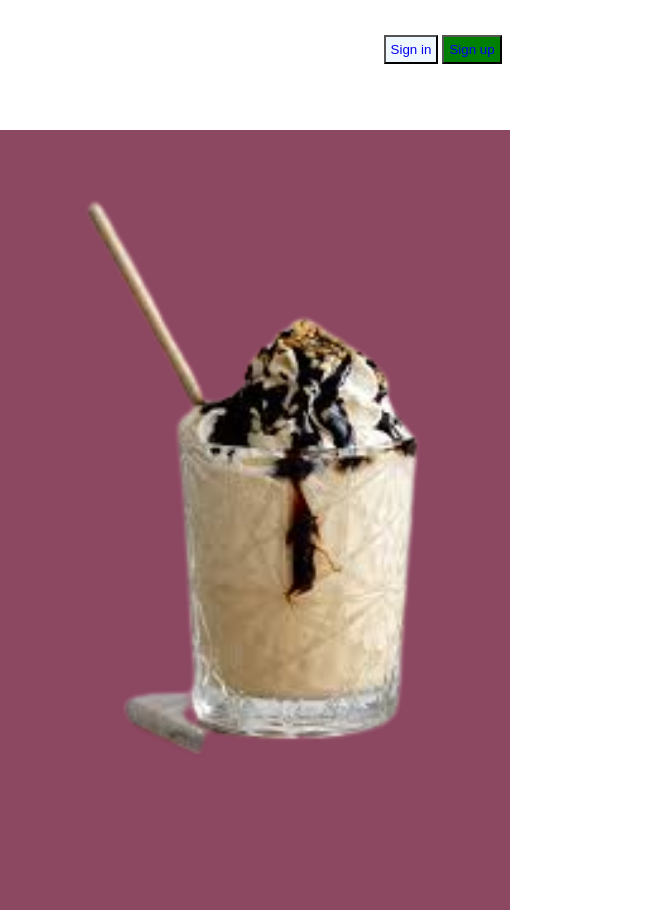
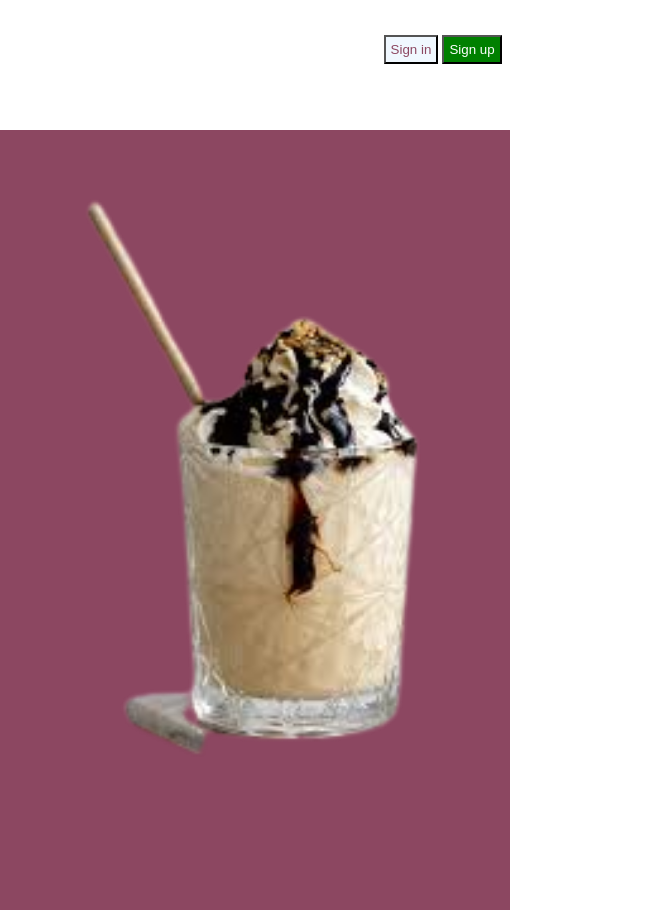
Before and after one commit to oyinwumi/honeyCof, a plain HTML site: page index.html in a window 1280 px wide. Shown: the full height of the page, 609-1280 px from the left. Drawn offline with Linux system fonts and the light colour scheme.

Commit message:
changing  link color

```diff
--- a/index.html
+++ b/index.html
@@ -14,8 +14,8 @@
             <p style="font-size: 28px; color:green ; font-family: 300;"><i>HoneyCof</i></p>
         </div>
         <div style="margin: 20px;">
-            <button type="button" style="background-color: aliceblue; color: gray; padding: 5px; "><a href="./signin.html" style="text-decoration:none ;">Sign in</a></button>
-            <button style="background-color: green; color:white; padding: 5px;"><a href="./signup.html" style="text-decoration:none ;">Sign up</a></button>
+            <button type="button" style="background-color: aliceblue; color: gray; padding: 5px; "><a href="./signin.html" style="text-decoration:none ; color:#8c4761;">Sign in</a></button>
+            <button style="background-color: green; color:white; padding: 5px;"><a href="./signup.html" style="text-decoration:none ; color: white;">Sign up</a></button>
         </div>
       </div>
 
```
